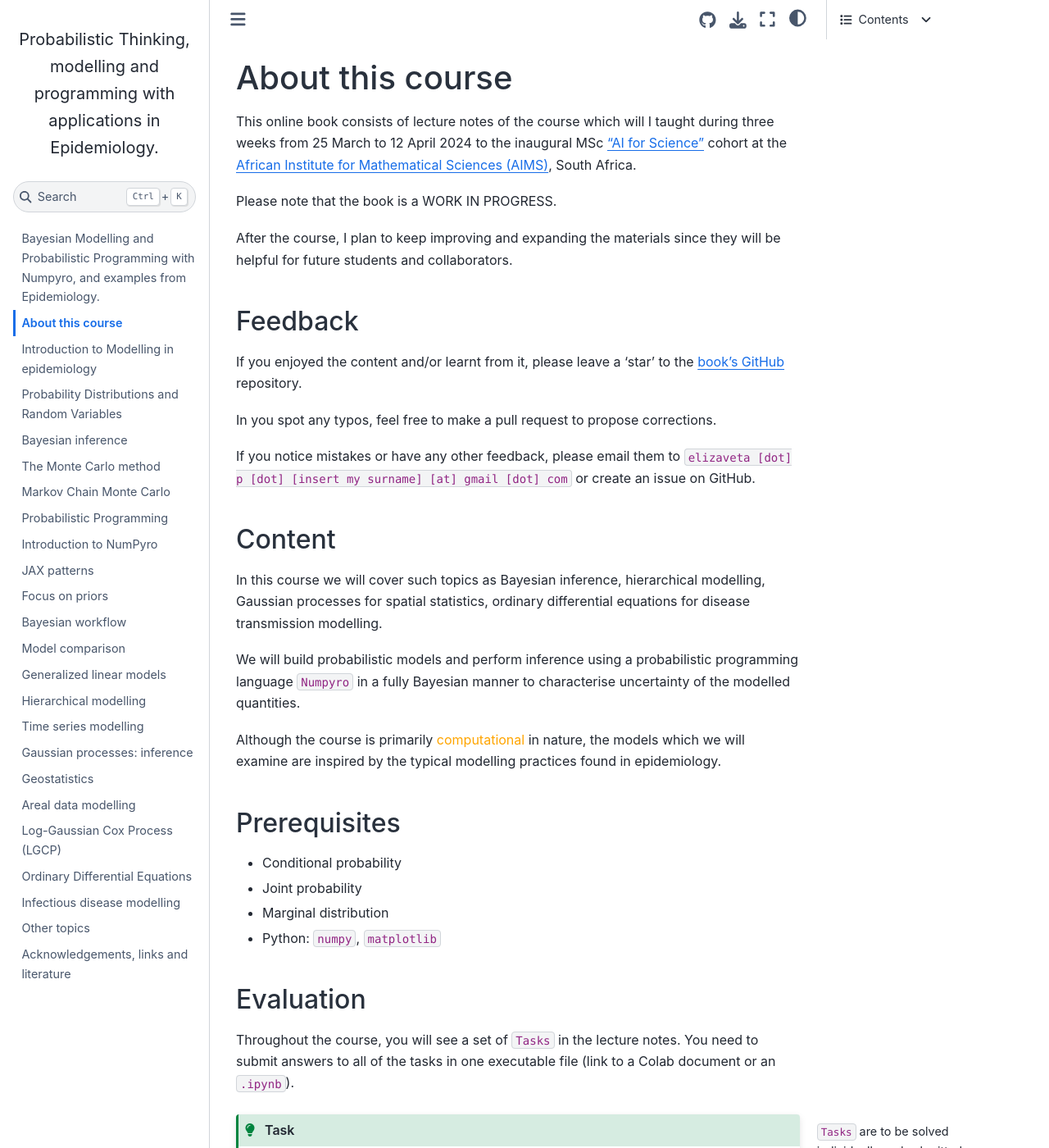
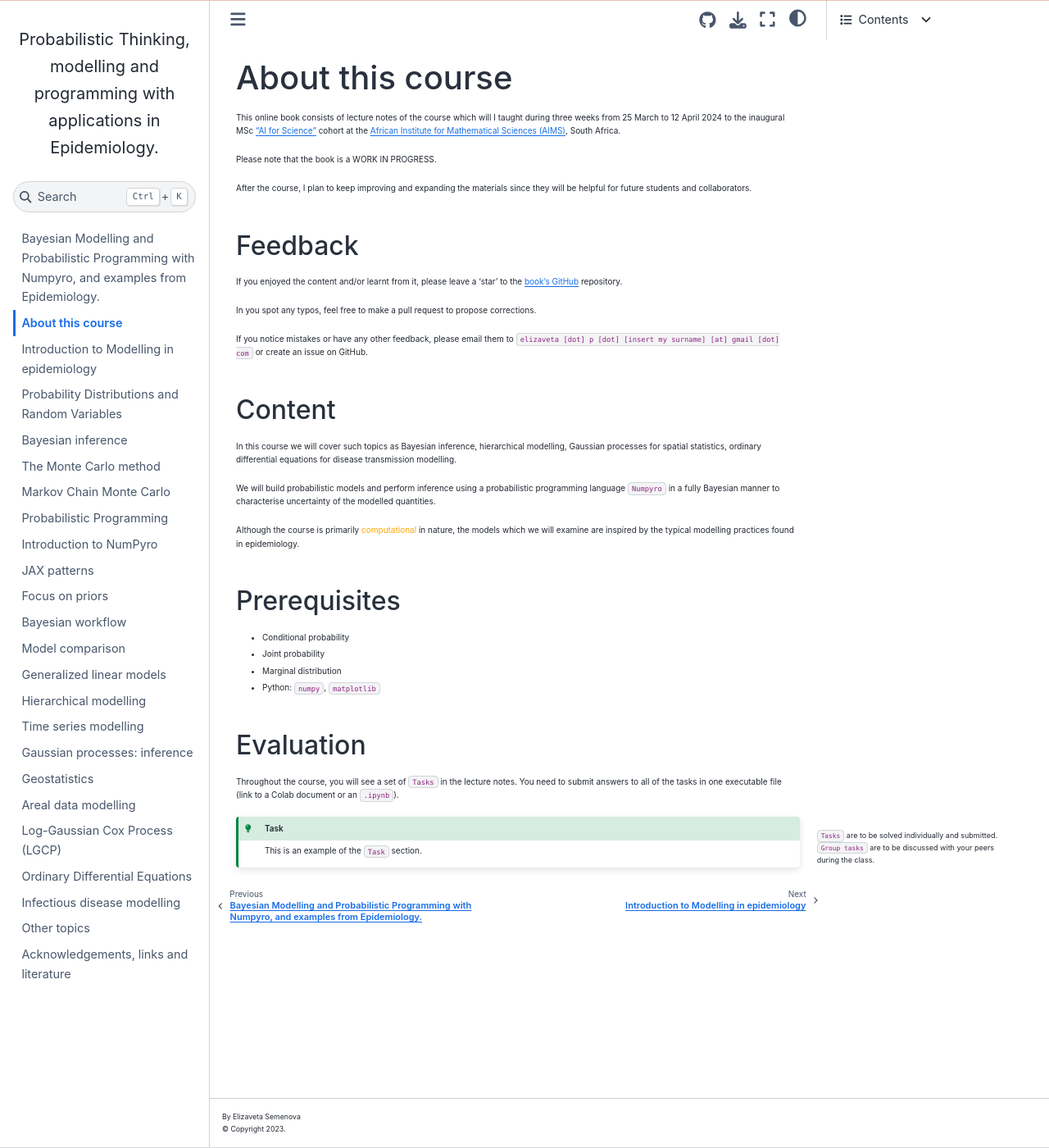
Before and after one commit to elizavetasemenova/prob-epi, a Jupyter Book: the page built from 02_about.md, in a window 1280 px wide and 1400 px high. Shown: the whole window at 82% size. Built offline with Jupyter Book 1.0.4 settings and Sphinx 7.4.7 and the Sphinx Book theme 1.1.4, drawn with Linux system fonts in a browser that asks for light colours; pages that are not in the unit, such as notebooks, are missing from menus.

```diff
--- a/_config.yml
+++ b/_config.yml
@@ -36,6 +36,8 @@
 html:
   use_issues_button: true
   use_repository_button: true
+  extra_css:
+    - _static/custom.css
 
 parse:
   myst_enable_extensions:
--- /dev/null
+++ b/_static/custom.css
@@ -0,0 +1,3 @@
+body {
+    font-size: 10px;
+}
```
